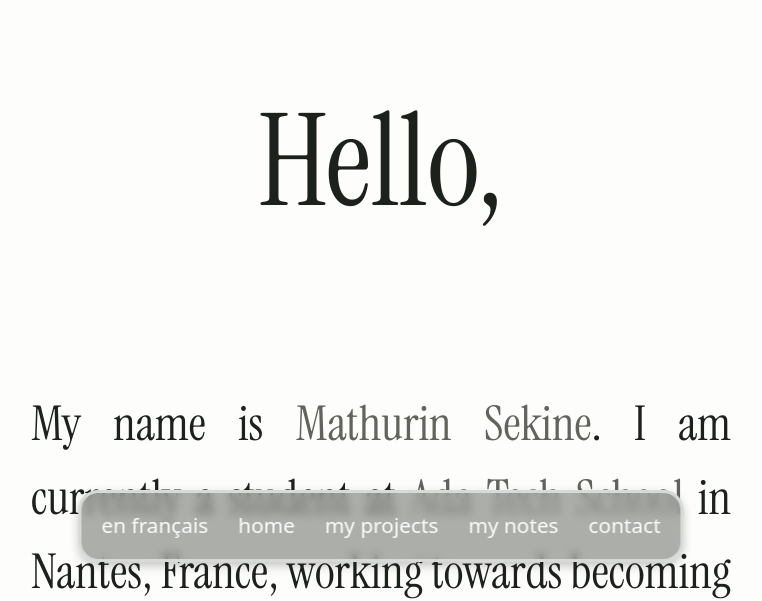
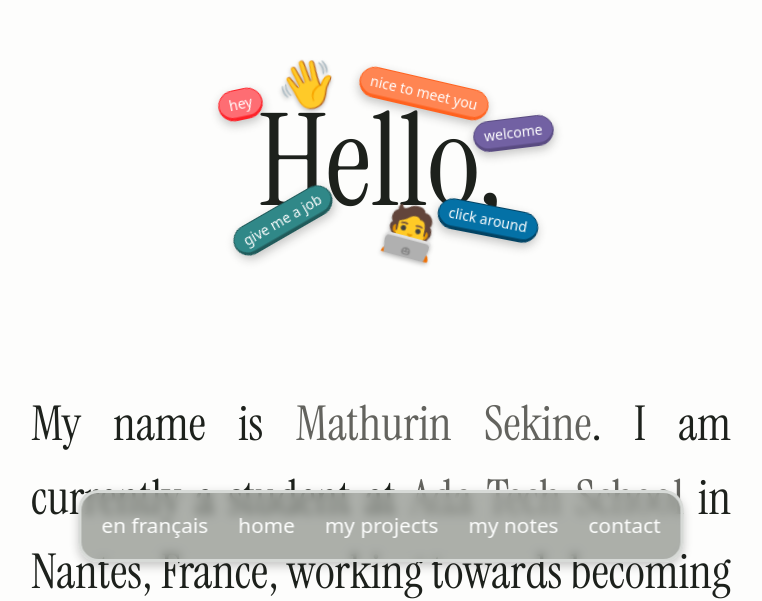
Before and after one commit to lemathurin/portfolio, a Next.js app: page /en in a window 1280 px wide. Shown: the part 222-823 px from the top of the page, without its empty margins (259-1021 px from the left). Built offline with nearby package versions, Linux system fonts and the light colour scheme.

Commit message:
added delayed timing for home labels

```diff
--- a/src/app/[locale]/components/HomePage.jsx
+++ b/src/app/[locale]/components/HomePage.jsx
@@ -1,6 +1,6 @@
 "use client";
 
-import { useState, useEffect } from "react";
+import { useState, useEffect, useRef } from "react";
 import { motion, AnimatePresence } from "framer-motion";
 import "../globals.css";
 import HireWindow from "./HireWindow";
@@ -78,23 +78,34 @@ export default function Home(props) {
     setIsOpened(!isOpened);
   };
 
+  const constraintsRef = useRef(null);
+
+  const isVisible = true;
+
   return (
-    <div className="w-screen bg-lightMode-background flex-col justify-start items-center inline-flex pb-[20svh] md:pb-[30svh] lg:pb-[40vh]">
+    <div
+      ref={constraintsRef}
+      className="w-screen bg-lightMode-background flex-col justify-start items-center inline-flex pb-[20svh] md:pb-[30svh] lg:pb-[40vh]"
+    >
       <div className="mt-[20svh] md:mt-[30svh] lg:mt-[40vh] mb-[10svh] md:mb-[15svh] lg:mb-[20svh] relative cursor-default">
         <AnimatePresence>
-          {isHovered === "greeting" && (
-            <motion.div className="absolute w-full h-full pointer-events-none">
+          {isVisible && (
+            <motion.div className="absolute w-full h-full">
               <motion.div
+                whileTap={{ scale: 1.2 }}
                 initial={{ opacity: 0, scale: 0.5, rotate: -12 }}
                 animate={{ opacity: 1, scale: 1 }}
                 exit={{ opacity: 0, scale: 0.5, rotate: -12 }}
                 transition={{
+                  delay: 0.1,
                   type: "spring",
                   stiffness: 600,
                   damping: 30,
                   duration: 0.5,
                 }}
-                className="absolute top-[-9px] left-[-40px] z-10 -rotate-12 pointer-events-none"
+                className="absolute top-[-9px] left-[-40px] z-10 -rotate-12"
+                drag
+                dragConstraints={constraintsRef}
               >
                 <WelcomeLabel
                   text={props.hey}
@@ -103,88 +114,20 @@ export default function Home(props) {
                 />
               </motion.div>
               <motion.div
-                initial={{ opacity: 0, scale: 0.5, rotate: 13 }}
-                animate={{ opacity: 1, scale: 1 }}
-                exit={{ opacity: 0, scale: 0.5, rotate: 13 }}
+                whileTap={{ scale: 1.2 }}
+                initial={{ opacity: 0, scale: 0.5, rotate: -11 }}
+                animate={{ opacity: 1, scale: 1, rotate: 11 }}
+                exit={{ opacity: 0, scale: 0.5, rotate: -11 }}
                 transition={{
+                  delay: 0.2,
                   type: "spring",
                   stiffness: 600,
                   damping: 30,
                   duration: 0.5,
                 }}
-                className="absolute w-max top-[-20px] left-[60px] md:left-[100px] z-20 rotate-[25deg] pointer-events-none"
-              >
-                <WelcomeLabel
-                  text={props.nicetomeetyou}
-                  bgcolor="#FF8552"
-                  bordercolor="#FF621F"
-                />
-              </motion.div>
-              <motion.div
-                initial={{ opacity: 0, scale: 0.5, rotate: -7 }}
-                animate={{ opacity: 1, scale: 1 }}
-                exit={{ opacity: 0, scale: 0.5, rotate: -7 }}
-                transition={{
-                  type: "spring",
-                  stiffness: 600,
-                  damping: 30,
-                  duration: 0.5,
-                }}
-                className="absolute top-[20px] right-[-50px] z-20 rotate-[7deg] pointer-events-none"
-              >
-                <WelcomeLabel
-                  text={props.welcome}
-                  bgcolor="#7261A3"
-                  bordercolor="#594B81"
-                />
-              </motion.div>
-              <motion.div
-                initial={{ opacity: 0, scale: 0.5, rotate: -30 }}
-                animate={{ opacity: 1, scale: 1 }}
-                exit={{ opacity: 0, scale: 0.5, rotate: -30 }}
-                transition={{
-                  type: "spring",
-                  stiffness: 600,
-                  damping: 30,
-                  duration: 0.5,
-                }}
-                className="absolute bottom-[-10px] left-[-30px] z-20 rotate-[20deg] pointer-events-none"
-              >
-                <WelcomeLabel
-                  text={props.givemeajob}
-                  bgcolor="#308888"
-                  bordercolor="#205A5A"
-                />
-              </motion.div>
-              <motion.div
-                initial={{ opacity: 0, scale: 0.5, rotate: 11 }}
-                animate={{ opacity: 1, scale: 1 }}
-                exit={{ opacity: 0, scale: 0.5, rotate: 11 }}
-                transition={{
-                  type: "spring",
-                  stiffness: 600,
-                  damping: 30,
-                  duration: 0.5,
-                }}
-                className="absolute bottom-[-10px] right-[-35px] z-10 rotate-[7deg] pointer-events-none"
-              >
-                <WelcomeLabel
-                  text={props.clickaround}
-                  bgcolor="#0471A6"
-                  bordercolor="#034363"
-                />
-              </motion.div>
-              <motion.div
-                initial={{ opacity: 0, scale: 0.5, rotate: -11 }}
-                animate={{ opacity: 1, scale: 1, rotate: 11 }}
-                exit={{ opacity: 0, scale: 0.5, rotate: -11 }}
-                transition={{
-                  type: "spring",
-                  stiffness: 600,
-                  damping: 30,
-                  duration: 0.5,
-                }}
-                className="absolute top-[-40px] left-[20px] z-10 rotate-[7deg] pointer-events-none"
+                className="absolute top-[-40px] left-[20px] z-10 rotate-[7deg]"
+                drag
+                dragConstraints={constraintsRef}
               >
                 <span
                   className="text-3xl md:text-5xl"
@@ -196,16 +139,86 @@ export default function Home(props) {
                 </span>
               </motion.div>
               <motion.div
-                initial={{ opacity: 0, scale: 0.5, rotate: -20 }}
-                animate={{ opacity: 1, scale: 1, rotate: 15 }}
-                exit={{ opacity: 0, scale: 0.5, rotate: -20 }}
+                whileTap={{ scale: 1.2 }}
+                initial={{ opacity: 0, scale: 0.5, rotate: 13 }}
+                animate={{ opacity: 1, scale: 1 }}
+                exit={{ opacity: 0, scale: 0.5, rotate: 13 }}
                 transition={{
+                  delay: 0.3,
                   type: "spring",
                   stiffness: 600,
                   damping: 30,
                   duration: 0.5,
                 }}
-                className="absolute bottom-[-28px] left-[50%] z-10 rotate-[7deg] pointer-events-none"
+                className="absolute w-max top-[-20px] left-[60px] md:left-[100px] z-20 rotate-[25deg]"
+                drag
+                dragConstraints={constraintsRef}
+              >
+                <WelcomeLabel
+                  text={props.nicetomeetyou}
+                  bgcolor="#FF8552"
+                  bordercolor="#FF621F"
+                />
+              </motion.div>
+              <motion.div
+                whileTap={{ scale: 1.2 }}
+                initial={{ opacity: 0, scale: 0.5, rotate: -7 }}
+                animate={{ opacity: 1, scale: 1 }}
+                exit={{ opacity: 0, scale: 0.5, rotate: -7 }}
+                transition={{
+                  delay: 0.5,
+                  type: "spring",
+                  stiffness: 600,
+                  damping: 30,
+                  duration: 0.5,
+                }}
+                className="absolute top-[20px] right-[-50px] z-20 rotate-[7deg]"
+                drag
+                dragConstraints={constraintsRef}
+              >
+                <WelcomeLabel
+                  text={props.welcome}
+                  bgcolor="#7261A3"
+                  bordercolor="#594B81"
+                />
+              </motion.div>
+              <motion.div
+                whileTap={{ scale: 1.2 }}
+                initial={{ opacity: 0, scale: 0.5, rotate: 11 }}
+                animate={{ opacity: 1, scale: 1 }}
+                exit={{ opacity: 0, scale: 0.5, rotate: 11 }}
+                transition={{
+                  delay: 0.7,
+                  type: "spring",
+                  stiffness: 600,
+                  damping: 30,
+                  duration: 0.5,
+                }}
+                className="absolute bottom-[-10px] right-[-35px] z-10 rotate-[7deg]"
+                drag
+                dragConstraints={constraintsRef}
+              >
+                <WelcomeLabel
+                  text={props.clickaround}
+                  bgcolor="#0471A6"
+                  bordercolor="#034363"
+                />
+              </motion.div>
+              <motion.div
+                whileTap={{ scale: 1.2 }}
+                initial={{ opacity: 0, scale: 0.5, rotate: -20 }}
+                animate={{ opacity: 1, scale: 1, rotate: 15 }}
+                exit={{ opacity: 0, scale: 0.5, rotate: -20 }}
+                transition={{
+                  delay: 0.9,
+                  type: "spring",
+                  stiffness: 600,
+                  damping: 30,
+                  duration: 0.5,
+                }}
+                className="absolute bottom-[-28px] left-[50%] z-10 rotate-[7deg]"
+                drag
+                dragConstraints={constraintsRef}
               >
                 <span
                   className="text-3xl md:text-5xl"
@@ -216,13 +229,35 @@ export default function Home(props) {
                   🧑‍💻
                 </span>
               </motion.div>
+              <motion.div
+                whileTap={{ scale: 1.2 }}
+                initial={{ opacity: 0, scale: 0.5, rotate: -30 }}
+                animate={{ opacity: 1, scale: 1 }}
+                exit={{ opacity: 0, scale: 0.5, rotate: -30 }}
+                transition={{
+                  delay: 1.1,
+                  type: "spring",
+                  stiffness: 600,
+                  damping: 30,
+                  duration: 0.5,
+                }}
+                className="absolute bottom-[-10px] left-[-30px] z-20 rotate-[20deg]"
+                drag
+                dragConstraints={constraintsRef}
+              >
+                <WelcomeLabel
+                  text={props.givemeajob}
+                  bgcolor="#308888"
+                  bordercolor="#205A5A"
+                />
+              </motion.div>
             </motion.div>
           )}
         </AnimatePresence>
         <h1
           className="font-instrument text-lightMode-text text-7xl md:text-8xl lg:text-9xl greeting"
-          onMouseEnter={() => setHovered("greeting")}
-          onMouseLeave={() => setHovered(false)}
+          // onMouseEnter={() => setHovered("greeting")}
+          // onMouseLeave={() => setHovered(false)}
         >
           {props.greeting}
         </h1>
```
